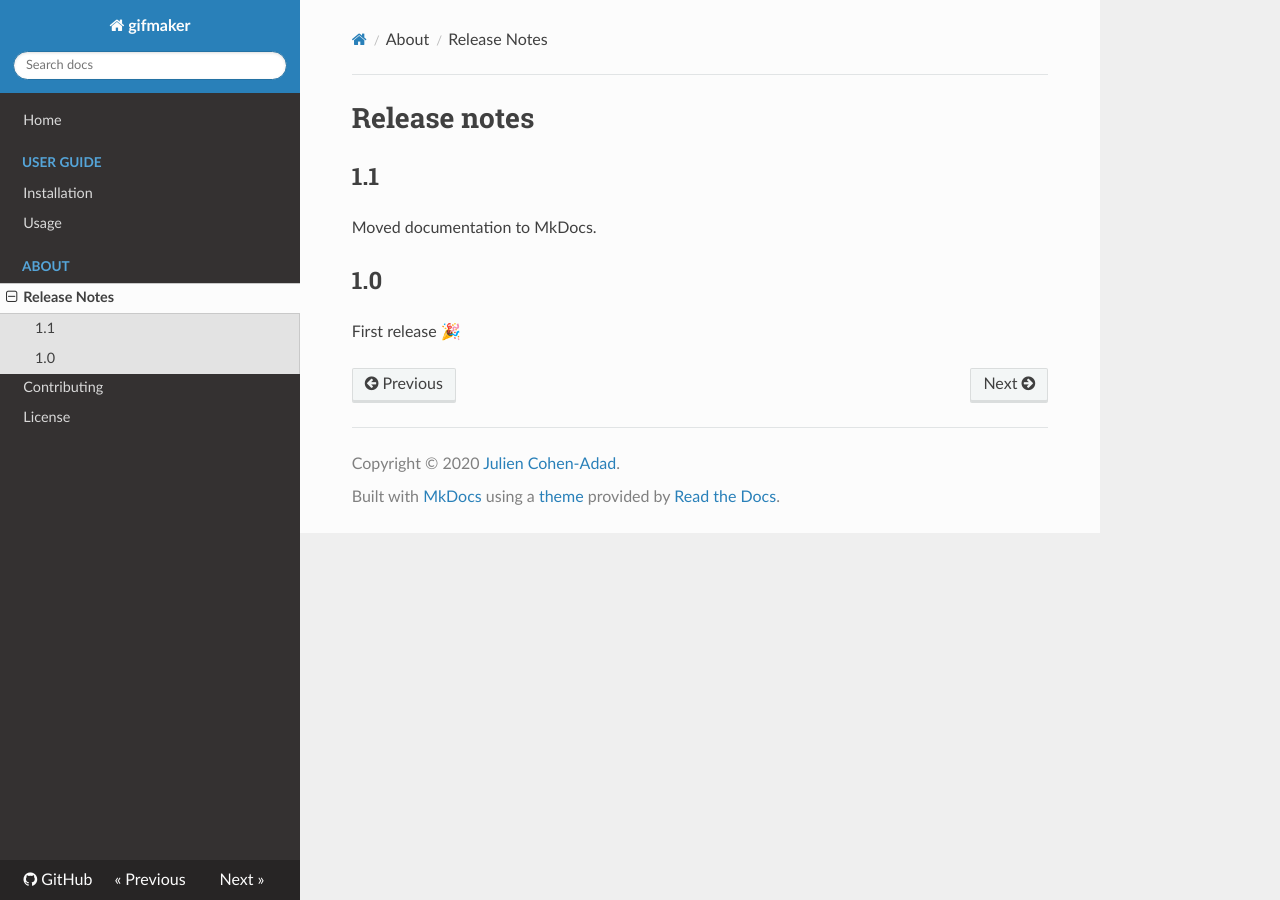
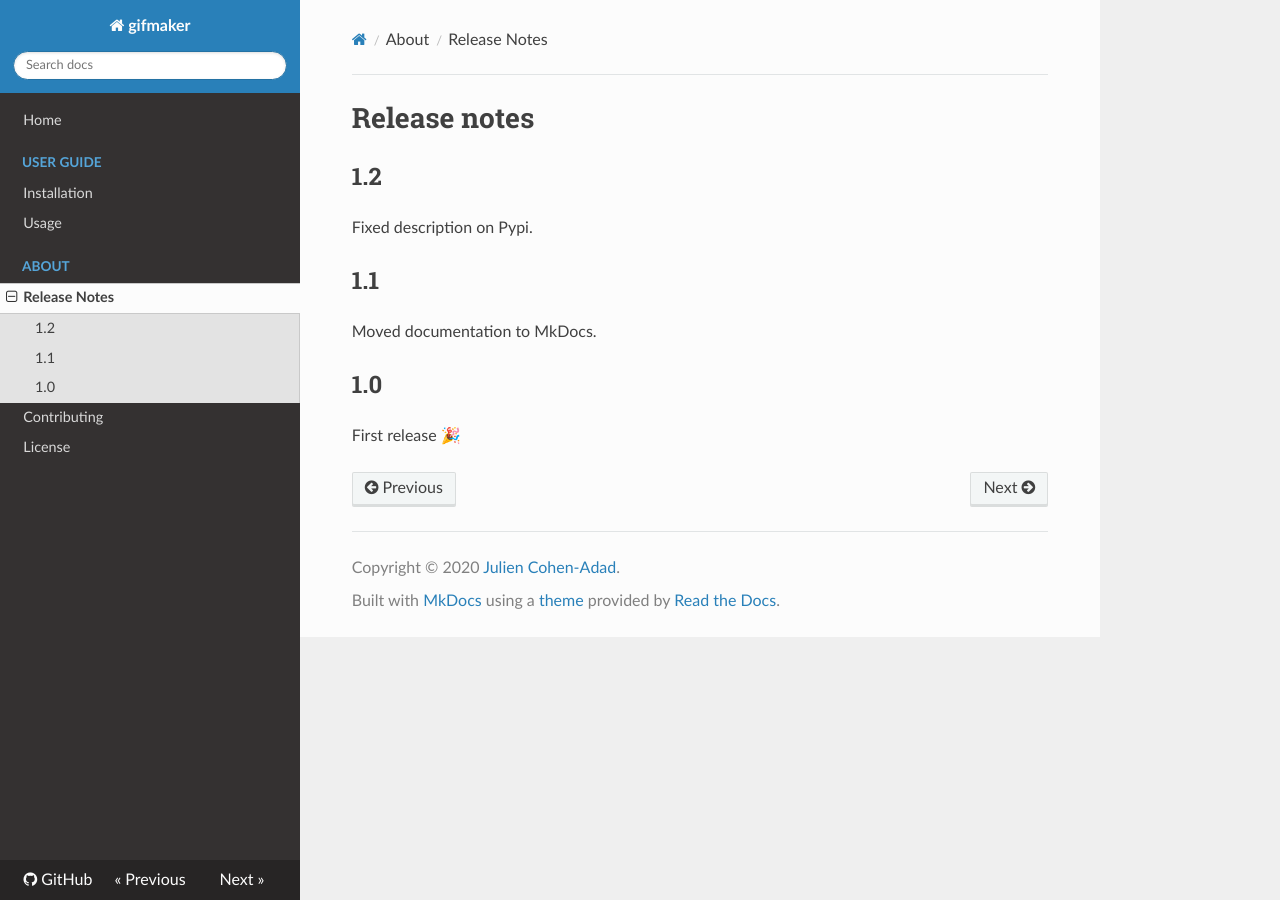
Before and after one commit to neuropoly/gifmaker, an MkDocs documentation site: the page built from docs/release-notes.md, in a window 1280 px wide. Built offline with MkDocs 1.6.1, drawn with Linux system fonts in a browser that asks for light colours; nearby versions of some CDN libraries.

```diff
--- a/docs/release-notes.md
+++ b/docs/release-notes.md
@@ -1,4 +1,8 @@
 # Release notes
+
+## 1.2
+
+Fixed description on Pypi.
 
 ## 1.1
 
--- a/setup.py
+++ b/setup.py
@@ -18,7 +18,7 @@ setup(
     license='LICENSE',
     description='Convert a series of images into a gif animation.',
     long_description=long_description,
-    long_description_content_type="text/markdown",
+    long_description_content_type="text/x-rst",
     install_requires=requirements,
     entry_points={
         'console_scripts': [
```
Also changed, not shown: README.rst.
